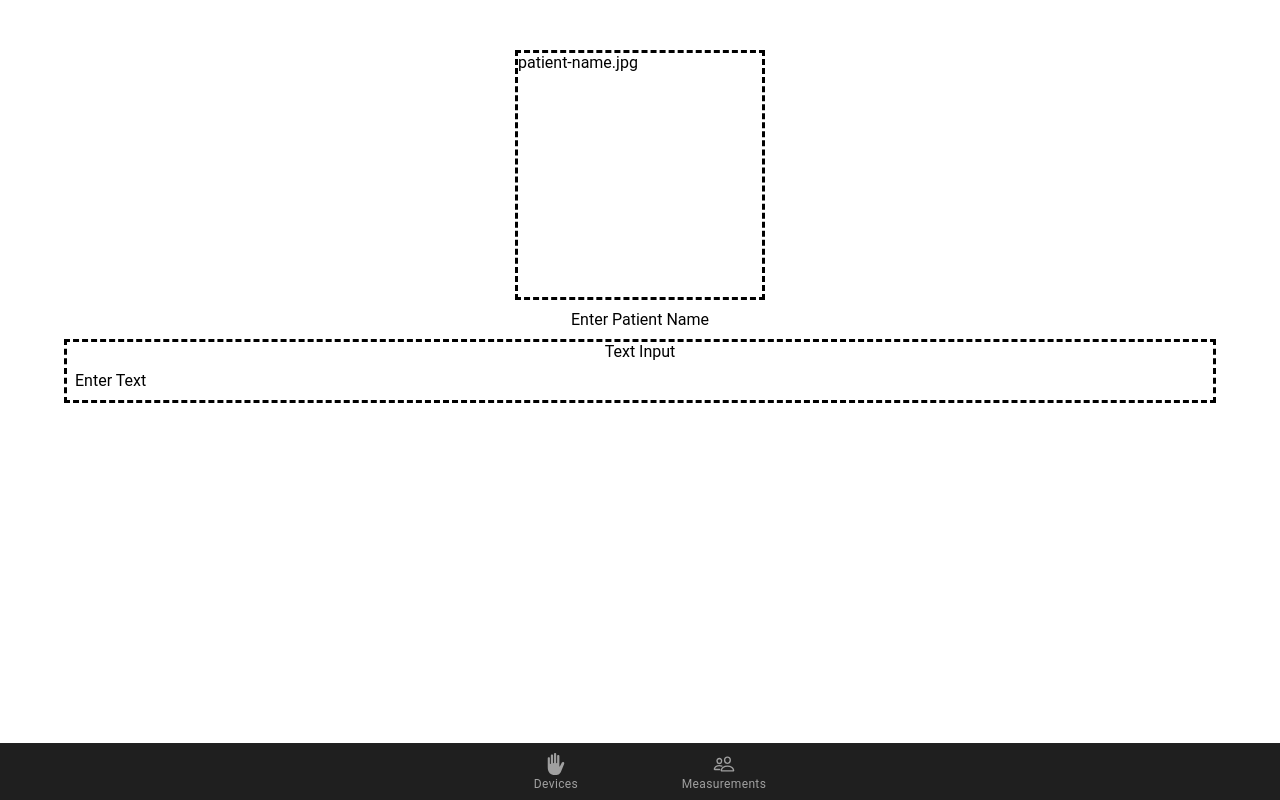
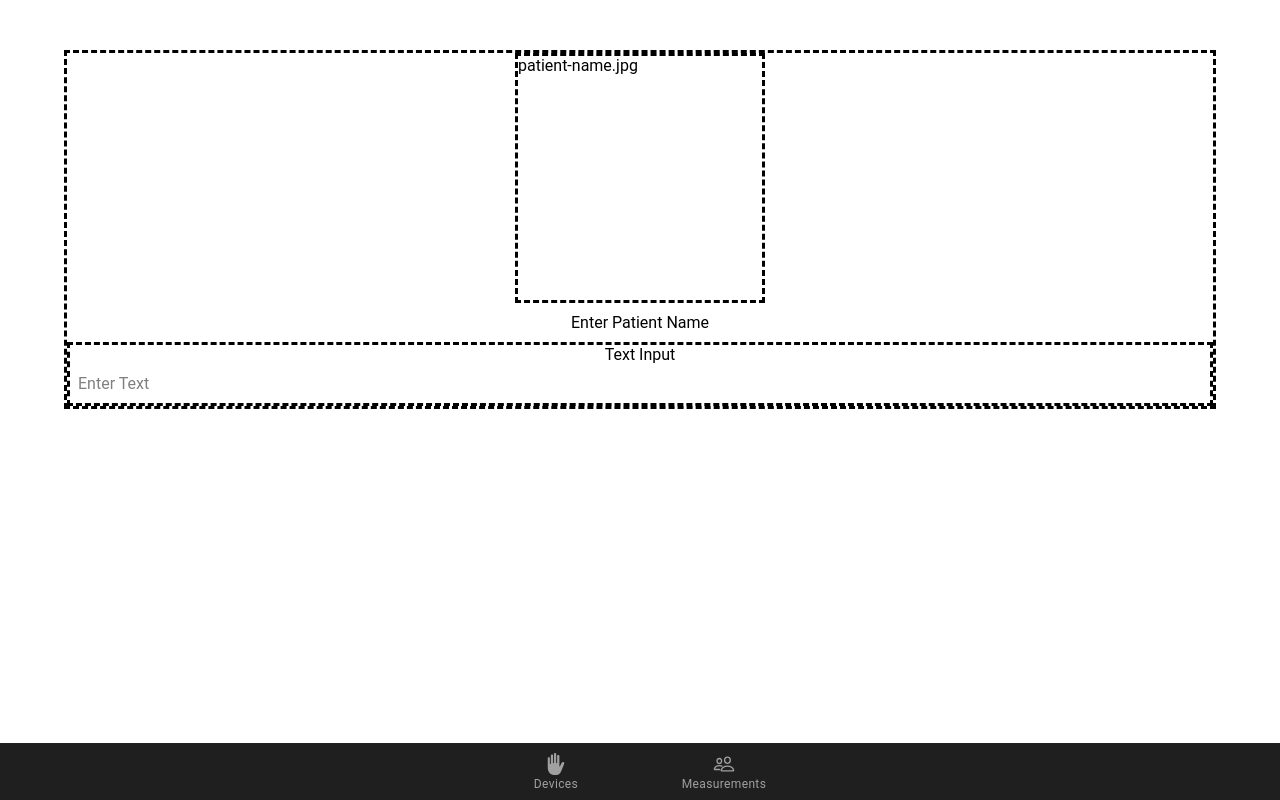
Before and after one commit to e-NABLE-Volunteer-Community/configurator-web, a React (Create React App) app: page /MeasurementPage in a window 1280 px wide. Built offline with nearby package versions, Linux system fonts and the light colour scheme.

Commit message:
Start adding state to measurement input controls

```diff
--- a/src/core/stores/app.ts
+++ b/src/core/stores/app.ts
@@ -24,3 +24,6 @@ export const useMeasurementSets = (): MeasurementsSlice["measurementSets"] =>
 
 export const useViewMeasurements = (): ViewMeasurementStore["viewMeasurements"] =>
   useApp(R.prop("viewMeasurements"));
+
+export const useSetViewMeasurements = (): ViewMeasurementStore["setViewMeasurements"] =>
+  useApp(R.prop("setViewMeasurements"));
--- a/src/core/stores/view-measurements.ts
+++ b/src/core/stores/view-measurements.ts
@@ -7,11 +7,18 @@ import { Loading, StateSlice } from "./utils";
 const mockViewMeasurements = (): ViewMeasurement[] => DEFAULT_MEASUREMENTS;
 
 export type ViewMeasurementStore = {
+  setViewMeasurements: (viewMeasurements: ViewMeasurement[]) => void;
   viewMeasurements: ViewMeasurement[] | Loading;
 };
 
-export const createViewMeasurementsSlice: StateSlice<ViewMeasurementStore> = () => {
+export const createViewMeasurementsSlice: StateSlice<ViewMeasurementStore> = (
+  set
+) => {
+  const setViewMeasurements = (viewMeasurements: ViewMeasurement[]) => {
+    set({ viewMeasurements });
+  };
   return {
+    setViewMeasurements,
     viewMeasurements: mockViewMeasurements(),
   };
 };
--- a/src/core/view-measurement-types.ts
+++ b/src/core/view-measurement-types.ts
@@ -1,4 +1,5 @@
 export type ViewMeasurement = {
+  measurementName: string;
   image: ViewImage;
   inputs: MeasurementInput[];
 };
@@ -45,6 +46,7 @@ export interface Range {
 
 export const DEFAULT_MEASUREMENTS: ViewMeasurement[] = [
   {
+    measurementName: "patientName",
     image: {
       imagePath: "patient-name.jpg",
       imageText: "Enter Patient Name",
@@ -58,13 +60,14 @@ export const DEFAULT_MEASUREMENTS: ViewMeasurement[] = [
     ],
   },
   {
+    measurementName: "elbowToWrist",
     image: {
       imagePath: "elbowToWrist.jpg",
       imageText: "Measure the length from elbow to wrist",
     },
     inputs: [
       {
-        inputType: InputTypes.Numeric,
+        inputType: InputTypes.Slider,
         labelText: "INputLabel1",
         inputRange: {
           upperBound: 5,
@@ -86,6 +89,7 @@ export const DEFAULT_MEASUREMENTS: ViewMeasurement[] = [
     ],
   },
   {
+    measurementName: "forearmCircumference",
     image: {
       imagePath: "forearm-circumference.jpg",
       imageText: "forearmcircumference",
@@ -114,6 +118,7 @@ export const DEFAULT_MEASUREMENTS: ViewMeasurement[] = [
     ],
   },
   {
+    measurementName: "updateLater",
     image: {
       imagePath: "updateLater.jpg",
       imageText: "Measure the length from elbow to wrist",
--- a/src/pages/MeasurementsPage/MeasurementsForm/MeasurementInputs/numeric-input.tsx
+++ b/src/pages/MeasurementsPage/MeasurementsForm/MeasurementInputs/numeric-input.tsx
@@ -1,12 +1,30 @@
-import { IonInput } from "@ionic/react";
+import { IonInput, IonLabel } from "@ionic/react";
 import { useState, VFC } from "react";
-import { NumericInput } from "../../../../core/view-measurement-types";
+import {
+  useSetViewMeasurements,
+  useViewMeasurements,
+} from "../../../../core/stores/app";
+import { Loading, isLoading } from "../../../../core/stores/utils";
+import {
+  NumericInput,
+  ViewMeasurement,
+} from "../../../../core/view-measurement-types";
 import "./input.css";
 
-type NumericInputProps = { input: NumericInput };
+type NumericInputProps = {
+  input: NumericInput;
+  formIndex: number;
+  inputIndex: number;
+};
 
 const NumericInputComponent: VFC<NumericInputProps> = (props) => {
   const [value, setValue] = useState<number>();
+  const viewMeasurement: ViewMeasurement[] | Loading = useViewMeasurements();
+  const setViewMeasurements = useSetViewMeasurements();
+
+  if (isLoading(viewMeasurement)) {
+    return <div>loading...</div>;
+  }
   return (
     <div className="input-base">
       Numeric Input
@@ -14,8 +32,17 @@ const NumericInputComponent: VFC<NumericInputProps> = (props) => {
         type="number"
         value={value}
         placeholder="Enter Number"
-        onIonChange={(e) => setValue(parseInt(e.detail.value!, 10))}
-      ></IonInput>
+        onIonChange={(e) => {
+          setValue(parseInt(e.detail.value!, 10));
+          const newVals = viewMeasurement.slice();
+          if (value != undefined) {
+            newVals[props.formIndex].inputs[props.inputIndex].value = value;
+          }
+          setViewMeasurements(newVals);
+        }}
+      >
+        <IonLabel slot="end">{props.input.units}</IonLabel>
+      </IonInput>
     </div>
   );
 };
--- a/src/pages/MeasurementsPage/MeasurementsForm/MeasurementInputs/slider-input.tsx
+++ b/src/pages/MeasurementsPage/MeasurementsForm/MeasurementInputs/slider-input.tsx
@@ -4,7 +4,11 @@ import { SliderInput } from "../../../../core/view-measurement-types";
 
 import "./input.css";
 
-type SliderInputProps = { input: SliderInput };
+type SliderInputProps = {
+  input: SliderInput;
+  formIndex: number;
+  inputIndex: number;
+};
 
 const SliderInputComponent: VFC<SliderInputProps> = (props) => {
   const [value, setValue] = useState(0);
--- a/src/pages/MeasurementsPage/MeasurementsForm/MeasurementInputs/text-input.tsx
+++ b/src/pages/MeasurementsPage/MeasurementsForm/MeasurementInputs/text-input.tsx
@@ -1,13 +1,31 @@
 import { IonInput } from "@ionic/react";
 import { useState, VFC } from "react";
-import { TextInput } from "../../../../core/view-measurement-types";
+import {
+  useViewMeasurements,
+  useSetViewMeasurements,
+} from "../../../../core/stores/app";
+import { isLoading, Loading } from "../../../../core/stores/utils";
+import {
+  TextInput,
+  ViewMeasurement,
+} from "../../../../core/view-measurement-types";
 
 import "./input.css";
 
-type TextInputProps = { input: TextInput };
+type TextInputProps = {
+  input: TextInput;
+  formIndex: number;
+  inputIndex: number;
+};
 
 const TextInputComponent: VFC<TextInputProps> = (props) => {
-  const [value, setValue] = useState("Enter Text");
+  const [value, setValue] = useState("");
+  const viewMeasurement: ViewMeasurement[] | Loading = useViewMeasurements();
+  const setViewMeasurements = useSetViewMeasurements();
+
+  if (isLoading(viewMeasurement)) {
+    return <div>loading...</div>;
+  }
   return (
     <div className="input-base">
       Text Input
@@ -15,7 +33,17 @@ const TextInputComponent: VFC<TextInputProps> = (props) => {
         type="text"
         value={value}
         placeholder="Enter Text"
-        onIonChange={(e) => setValue(value)}
+        onIonChange={(e) => {
+          if (e.detail.value) {
+            setValue(e.detail.value);
+            const newVals = viewMeasurement.slice();
+            if (value != undefined) {
+              newVals[props.formIndex].inputs[props.inputIndex].value =
+                e.detail.value;
+            }
+            setViewMeasurements(newVals);
+          }
+        }}
       ></IonInput>
     </div>
   );
--- a/src/pages/MeasurementsPage/MeasurementsForm/index.tsx
+++ b/src/pages/MeasurementsPage/MeasurementsForm/index.tsx
@@ -1,10 +1,4 @@
-import {
-  ReactElement,
-  JSXElementConstructor,
-  ReactNodeArray,
-  ReactPortal,
-  VFC,
-} from "react";
+import { VFC } from "react";
 
 import { Swiper, SwiperSlide } from "swiper/react";
 
@@ -21,6 +15,7 @@ import MeasurementImage from "./image";
 import { createViewMeasurementsSlice } from "../../../core/stores/view-measurements";
 import { useViewMeasurements } from "../../../core/stores/app";
 import { isLoading } from "../../../core/stores/utils";
+import { IonButton } from "@ionic/react";
 type MeasurementFormProps = { input: ViewMeasurement[] };
 const MeasurementFormParent: VFC<MeasurementFormProps> = (props) => {
   const viewMeasurement = useViewMeasurements();
@@ -32,24 +27,28 @@ const MeasurementFormParent: VFC<MeasurementFormProps> = (props) => {
     <div className="base-container">
       <div className="inputs-container">
         <Swiper
-          spaceBetween={1}
+          spaceBetween={50}
           slidesPerView={1}
           onSlideChange={() => console.log("slide change")}
           onSwiper={(swiper) => console.log(swiper)}
         >
           {viewMeasurement.map(function (input, index) {
             return (
-              <SwiperSlide>
+              <SwiperSlide key={input.measurementName}>
                 <div className="slide">
                   <MeasurementImage {...input.image}></MeasurementImage>
                   <MeasurementFormInput
                     input={input.inputs}
+                    index={index}
                   ></MeasurementFormInput>
                 </div>
               </SwiperSlide>
             );
           })}
-          <SwiperSlide>SUBMIT</SwiperSlide>
+          <SwiperSlide>
+            SUBMIT
+            <IonButton onClick={() => console.log(viewMeasurement)}></IonButton>
+          </SwiperSlide>
         </Swiper>
       </div>
     </div>
--- a/src/pages/MeasurementsPage/MeasurementsForm/measurement-input.tsx
+++ b/src/pages/MeasurementsPage/MeasurementsForm/measurement-input.tsx
@@ -13,17 +13,38 @@ import NumericInputComponent from "./MeasurementInputs/numeric-input";
 import SliderInputComponent from "./MeasurementInputs/slider-input";
 import TextInputComponent from "./MeasurementInputs/text-input";
 
-type MeasurementFormItemProps = { input: MeasurementInput[] };
+type MeasurementFormItemProps = { input: MeasurementInput[]; index: number };
 const MeasurementFormInput: VFC<MeasurementFormItemProps> = (props) => {
   return (
     <>
       {props.input.map(function (input, index) {
         if (input.inputType == InputTypes.Slider)
-          return <SliderInputComponent input={input}></SliderInputComponent>;
+          return (
+            <SliderInputComponent
+              input={input}
+              formIndex={props.index}
+              inputIndex={index}
+              key={input.labelText}
+            ></SliderInputComponent>
+          );
         else if (input.inputType == InputTypes.Numeric)
-          return <NumericInputComponent input={input}></NumericInputComponent>;
+          return (
+            <NumericInputComponent
+              input={input}
+              formIndex={props.index}
+              inputIndex={index}
+              key={input.labelText}
+            ></NumericInputComponent>
+          );
         else if (input.inputType == InputTypes.Text)
-          return <TextInputComponent input={input}></TextInputComponent>;
+          return (
+            <TextInputComponent
+              input={input}
+              formIndex={props.index}
+              inputIndex={index}
+              key={input.labelText}
+            ></TextInputComponent>
+          );
       })}
     </>
   );
--- a/src/pages/MeasurementsPage/MeasurementsForm/measurements-form.css
+++ b/src/pages/MeasurementsPage/MeasurementsForm/measurements-form.css
@@ -1,7 +1,7 @@
 .base-container {
   background-color: white;
-  height: 100%;
-  width: 100%;
+  height: 100vh;
+  width: 100vw;
   color: black;
   display: flex;
   flex-direction: column;
@@ -27,6 +27,13 @@
   width: 90vw;
 }
 
+.slide-container {
+  border: dashed;
+  color: purple;
+}
+
 .slide {
   width: 90vw;
+  border: dashed;
+  color: black;
 }
```
